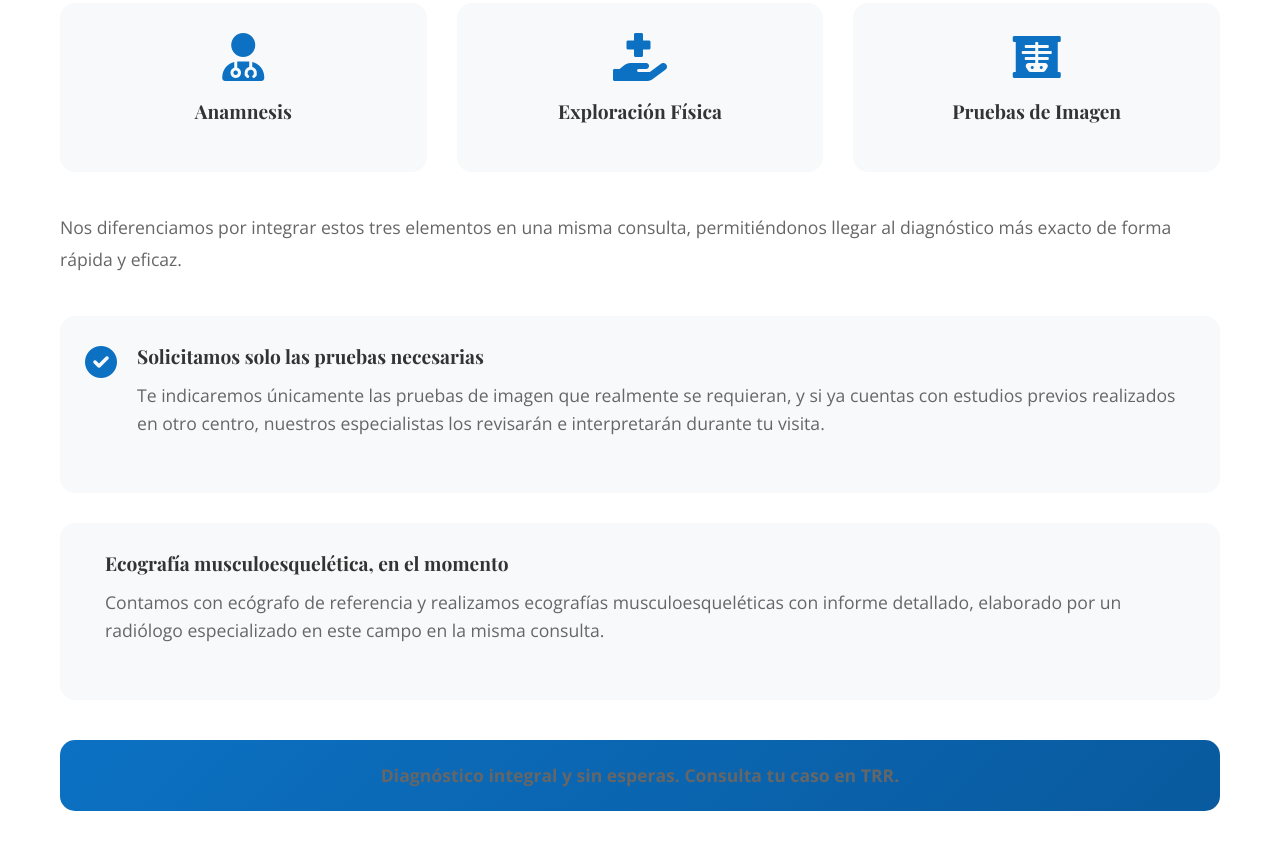
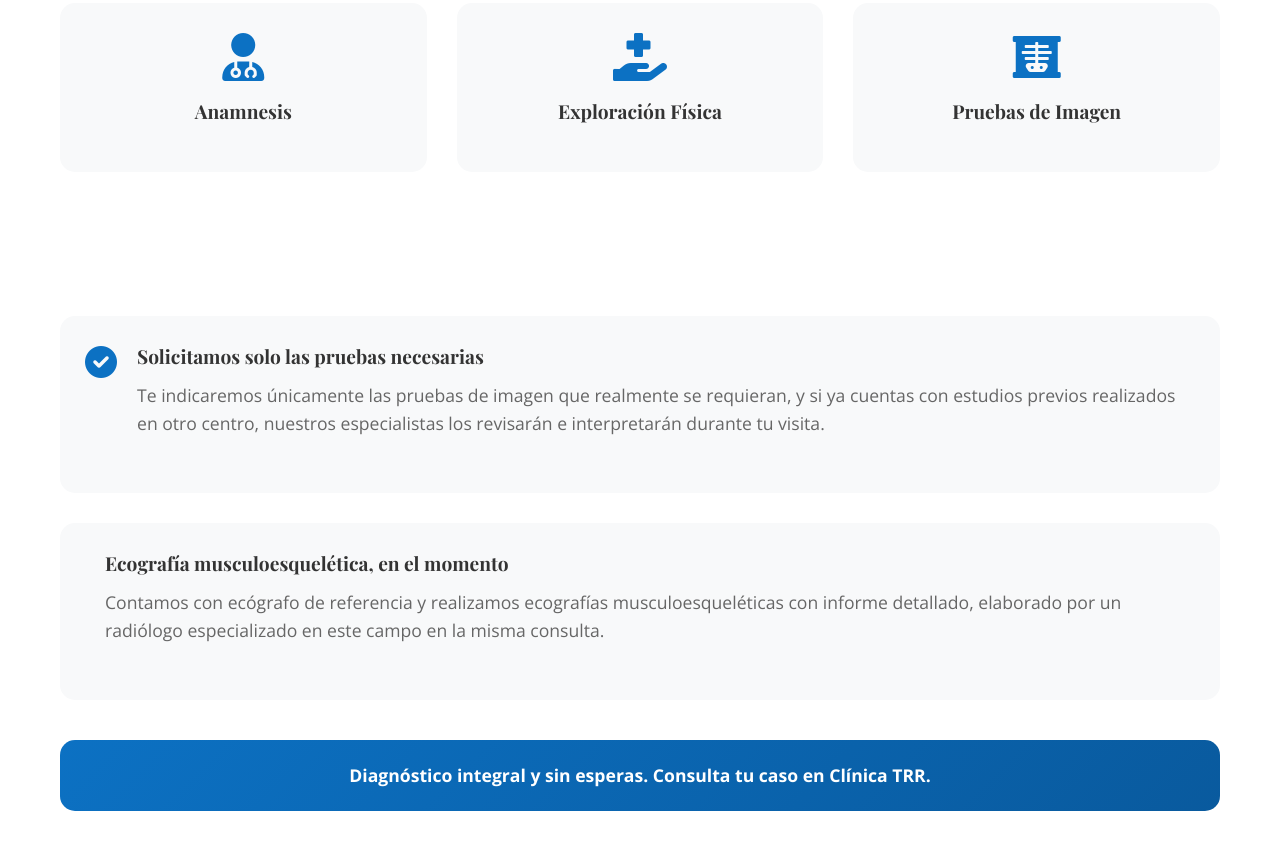
Before and after one commit to zeoculls/web_alfonso, a plain HTML site: page index.html in a window 1280 px wide. Shown: the part 3448-4297 px from the top of the page. Drawn offline with nearby package versions, Linux system fonts and the light colour scheme.

Commit message:
first commit3

```diff
--- a/index.html
+++ b/index.html
@@ -210,7 +210,7 @@
                             </div>
                         </div>
                     </div>
-                    <p class="diagnostico-slogan"><strong>Diagnóstico integral y sin esperas. Consulta tu caso en TRR.</strong></p>
+                    <p class="diagnostico-slogan"><strong>Diagnóstico integral y sin esperas. Consulta tu caso en Clínica TRR.</strong></p>
                 </div>
             </div>
         </div>
--- a/styles.css
+++ b/styles.css
@@ -415,7 +415,7 @@ h1, h2, h3, h4, h5, h6 {
     font-size: 1.1rem;
     line-height: 1.8;
     margin-bottom: 30px;
-    color: #666;
+    color: white;
 }
 
 .pilares {
```
Also changed, not shown: assets/clinica-interior.jpg (added), assets/favicon.png (renamed from assets/logo2.png).
